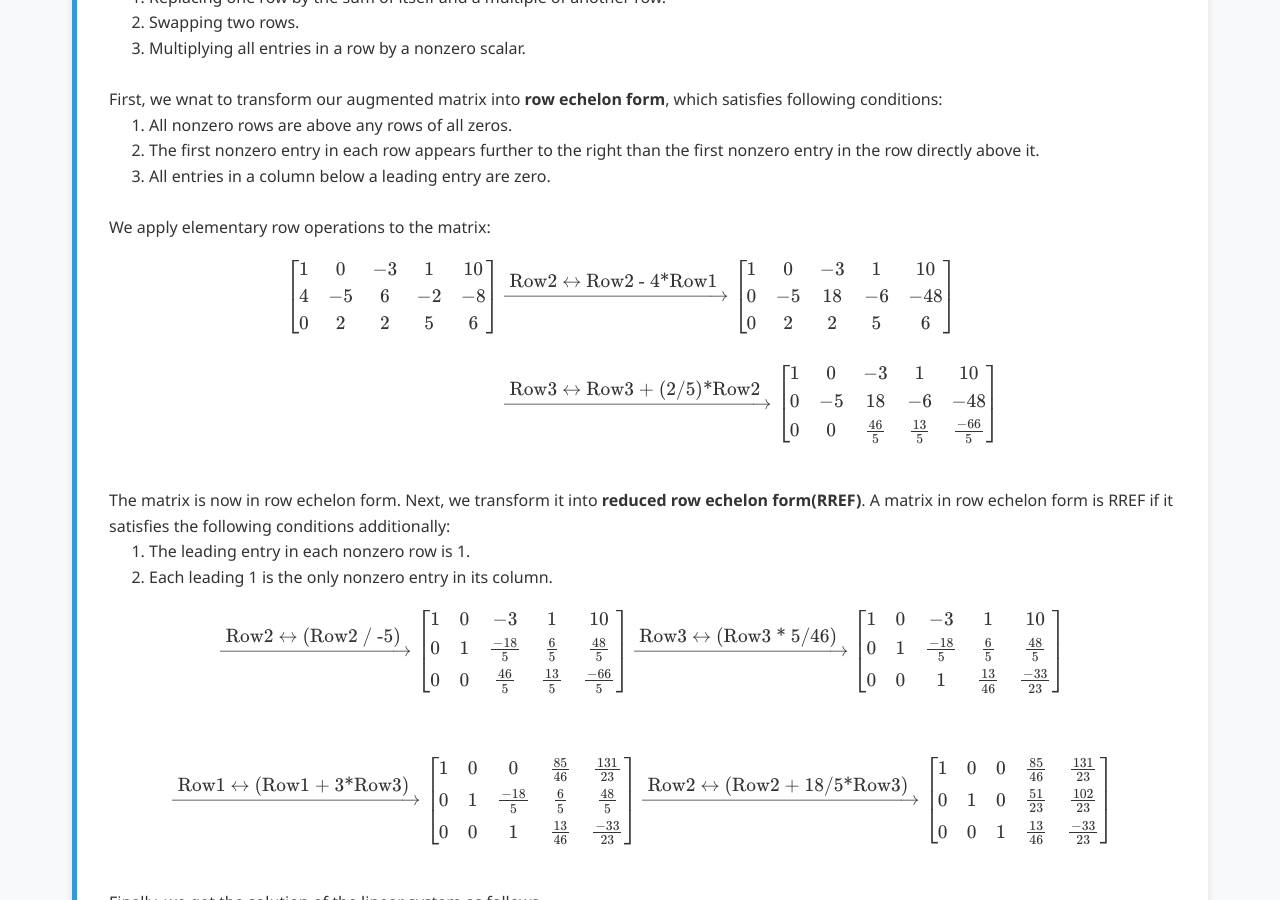
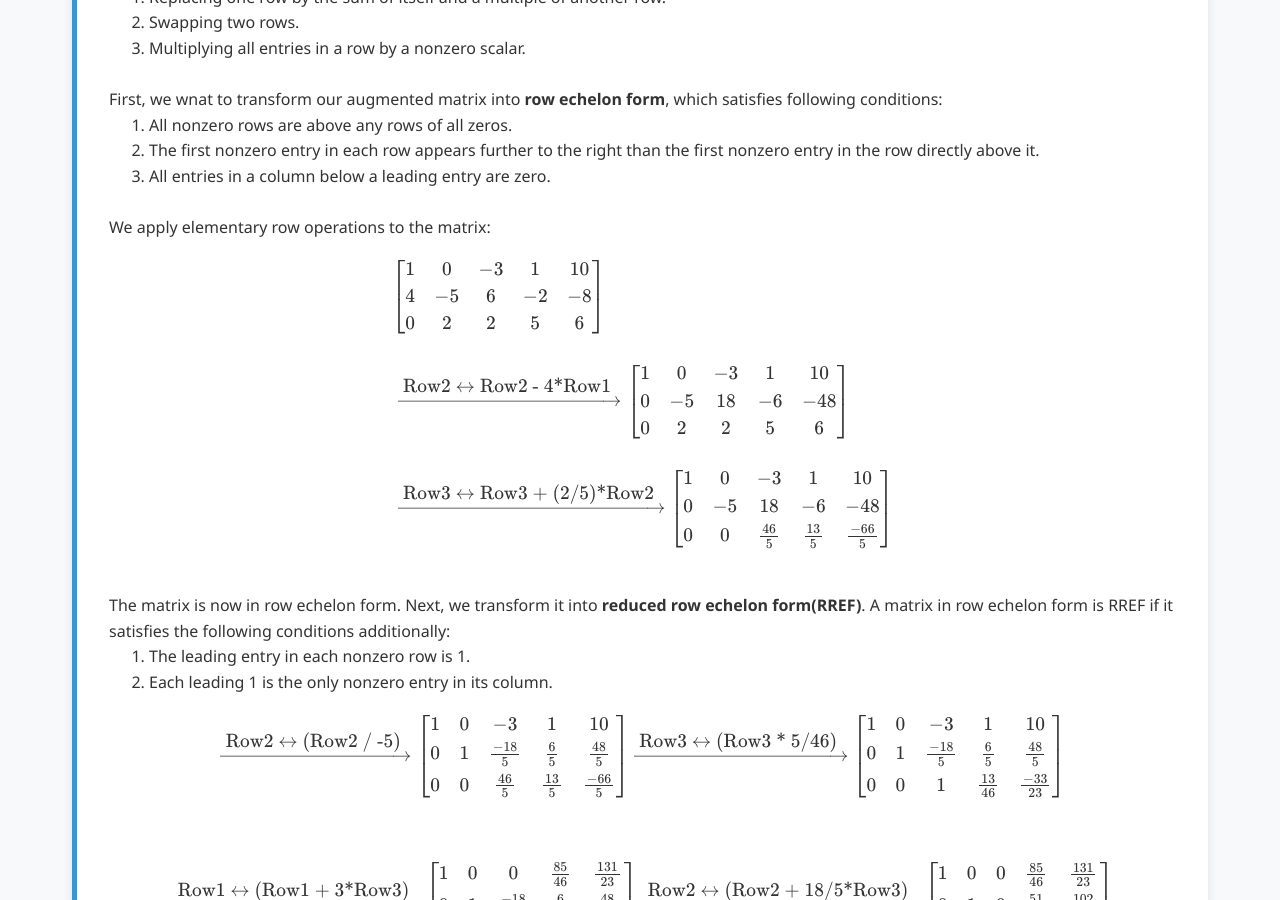
Before and after one commit to Yusukey01/yusukey01.github.io, a Jekyll site: the page built from Mathematics/Linear_algebra/linear_equations.html, in a window 1280 px wide and 900 px high, scrolled down 1670 px. Built offline with Jekyll 4.4.1, drawn with Linux system fonts in a browser that asks for light colours.

Commit message:
organizing stext

```diff
--- a/Mathematics/Linear_algebra/linear_equations.html
+++ b/Mathematics/Linear_algebra/linear_equations.html
@@ -77,11 +77,11 @@ description: Learn about the system of Linear equations, matrix equations, and l
             We apply elementary row operations to the matrix:
             \[
             \begin{align*}
-            \begin{bmatrix}
+            &\begin{bmatrix}
             1 & 0 & -3 & 1 & 10 \\
             4 & -5 & 6 & -2 & -8 \\
             0 & 2 & 2 & 5 & 6
-            \end{bmatrix}
+            \end{bmatrix} \\\\
             &\xrightarrow{\text{Row2 $\leftrightarrow$ Row2 - 4*Row1}}
             \begin{bmatrix}
             1 & 0 & -3 & 1 & 10 \\
```
